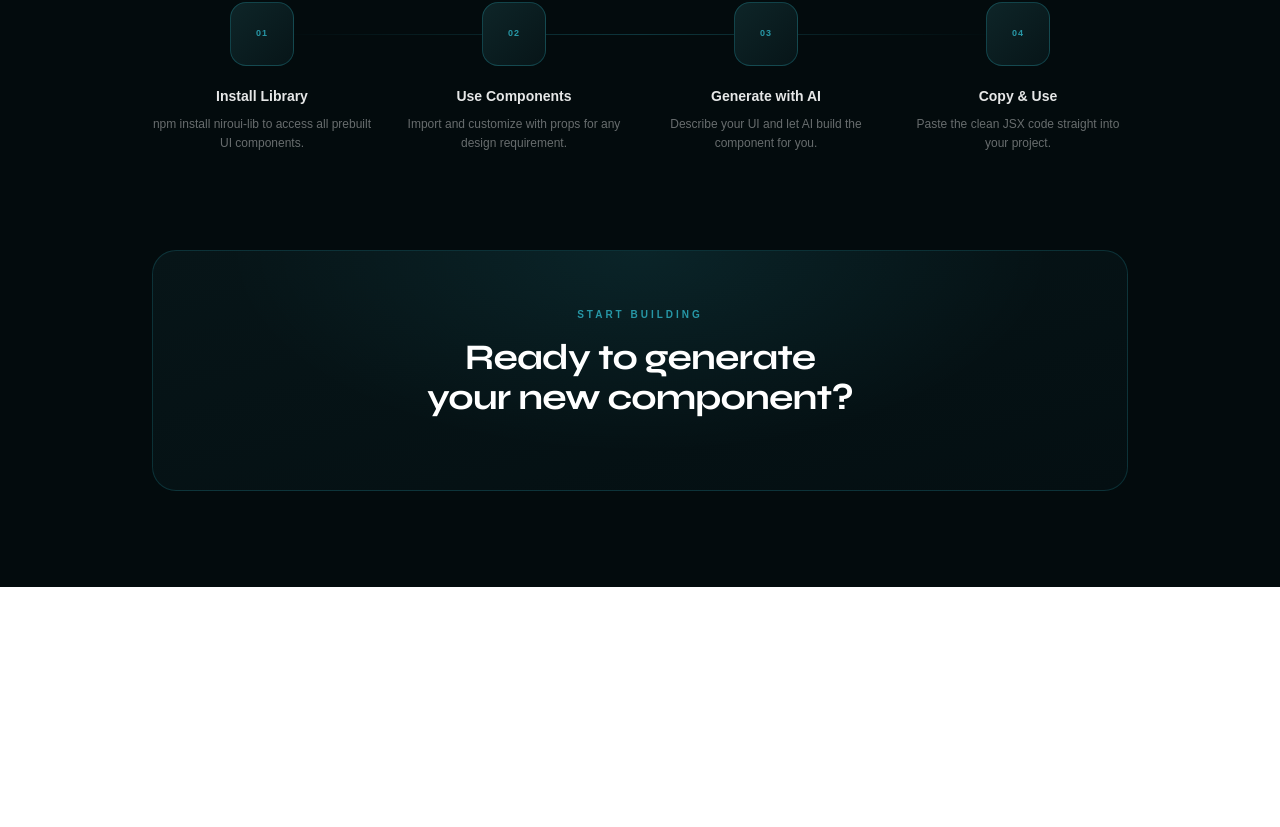
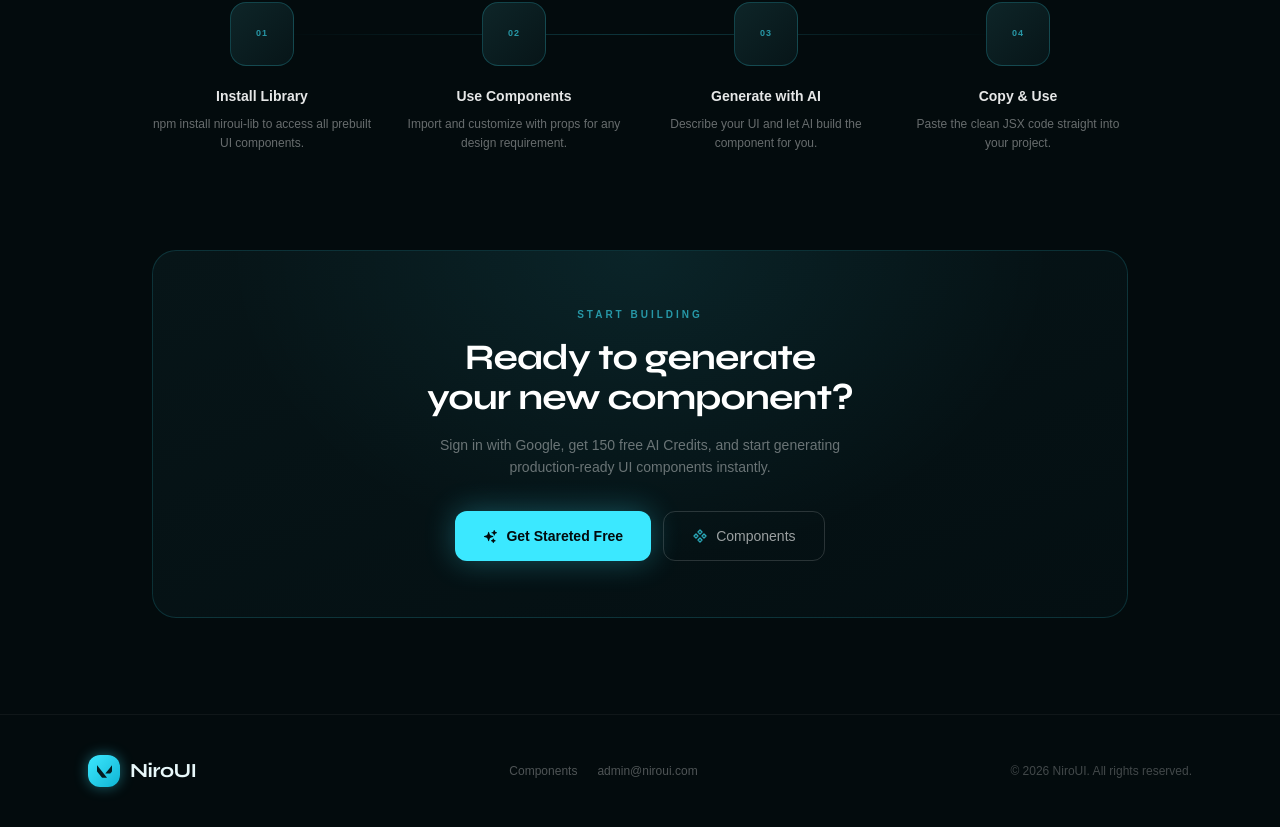
Before and after one commit to realsameek-collab/Niro, a React (Vite) app in the folder niroUI-client/: page / in a window 1280 px wide. Shown: the part 1945-2772 px from the top of the page. Before the commit the page ends 2532 px from the top, so only its background shows below. Built offline with nearby package versions, Linux system fonts and the light colour scheme; no server answers.

Commit message:
complete Home page

```diff
--- a/niroUI-client/src/pages/Home.jsx
+++ b/niroUI-client/src/pages/Home.jsx
@@ -476,6 +476,32 @@
               </>
             ) : (
               <>
+                <p className='text-white/40 mb-7 sm:mb-8 text-sm max-w-md mx-auto leading-relaxed'>
+                  Sign in with Google, get 150 free AI Credits, and start generating production-ready UI components instantly.
+                </p>
+
+                <div className='flex flex-col sm:flex-row justify-center gap-3'>
+                  <motion.button
+                    whileHover={{ y: -2, scale: 1.02 }}
+                    whileTap={{ scale: 0.98 }}
+                    onClick={() => setshowAuth(true)}
+                    className='flex items-center justify-center gap-2 bg-[#3be8ff] text-[#030b0d] px-7 py-3.5 rounded-xl
+                    font-semibold text-sm cursor-pointer border-none shadow-[0_0_30px_rgba(59,232,255,0.3)]
+                    hover:shadow-[0_0_40px_rgba(59,232,255,0.45)] transition-shadow'>
+                    <HiSparkles size={15} /> Get Stareted Free
+                  </motion.button>
+                  <motion.button whileHover={{ y: -2 }}
+                    whileTap={{ scale: 0.98 }} className='flex items-center
+  justify-center gap-2 px-7 py-3.5 border border-white/15
+  rounded-xl text-sm text-white/60 hover:text-white
+  hover:border-white/25 transition-all cursor-pointer
+  bg-transparent'>
+                    <TbComponents size={16} className="text-[#3be8ff]/70" />
+                    Components
+                  </motion.button>
+
+                </div>
+
               </>
             )}
 
@@ -483,6 +509,31 @@
 
         </motion.div>
       </section>
+
+
+      <footer className='border-t border-white/[0.05] py-8 sm:py-10'>
+        <div className='max-w-6xl mx-auto px-4 sm:px-6 flex flex-col sm:flex-row items-center justify-between gap-4 sm:gap-0'>
+          <div className='flex items-center gap-2.5'>
+            <div className='w-8 h-8 rounded-xl bg-gradient-to-br from-[#3be8ff] to-[#0ab5d4] flex
+          items-center justify-center shadow-[0_0_14px_rgba(59,232,255,0.4)]'>
+              <SiValorant size={15} color='#051c20' />
+            </div>
+            <span className='text-xl font-bold text-[#e8f8fa] tracking-tight' style={{ fontFamily: "'Syne', sans-serif" }}>
+              NiroUI </span>
+
+          </div>
+          <div className='flex flex-wrap justify-center gap-4 sm:gap-5 text-xs text-white/30'>
+            <span className='hover:text-white/60 transition-colors'>Components</span>
+            <span className='hover:text-white/60 transition-colors'>admin@niroui.com</span>
+          </div>
+          <p className='text-xs text-white/25 order-last sm:order-none'>
+          © {new Date().getFullYear()} NiroUI. All rights reserved.
+        </p>
+
+        </div>
+
+      </footer>
+
 
 
 
```
